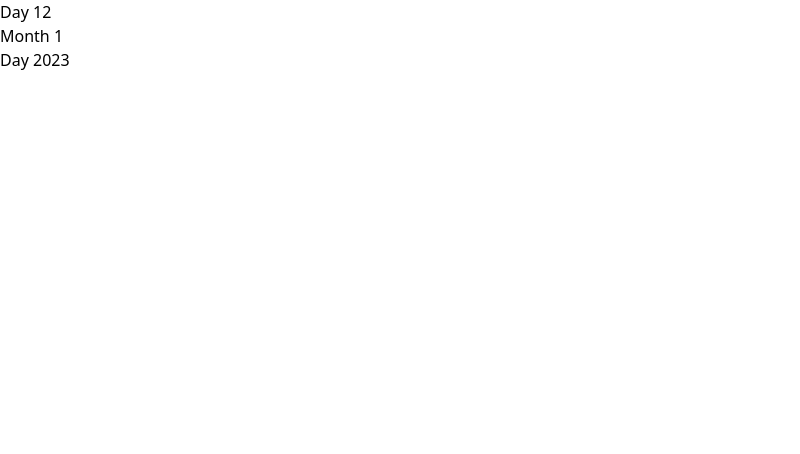
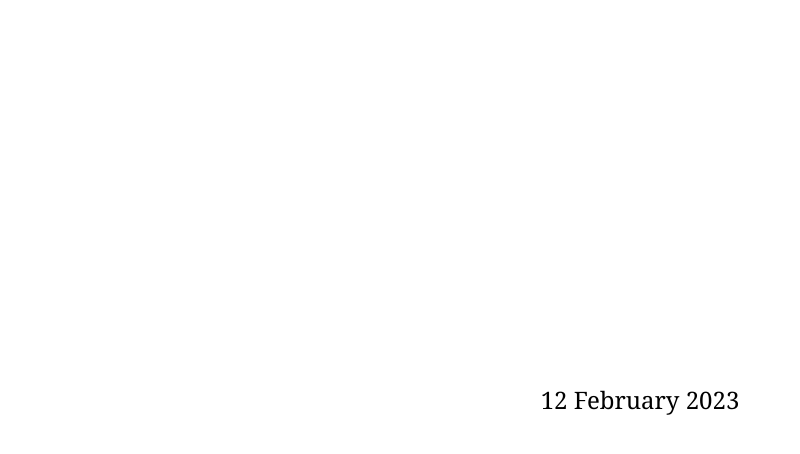
Before and after one commit to bakku/fast-like-east, a Vue app: page /days/2023/1/12 in a window 1280 px wide. Shown: the top 454 px of the page, without its empty margins (0-800 px from the left). Built offline with nearby package versions, Linux system fonts and the light colour scheme.

Commit message:
Show date depending on current locale

```diff
--- a/package.json
+++ b/package.json
@@ -14,6 +14,7 @@
   "dependencies": {
     "date-fns": "^2.29.3",
     "vue": "^3.2.45",
+    "vue-i18n": "^9.2.2",
     "vue-router": "^4.1.6"
   },
   "devDependencies": {
--- /dev/null
+++ b/src/i18n/index.ts
@@ -0,0 +1,8 @@
+export default {
+  de: {
+    dateFormat: "dd. MMMM yyyy",
+  },
+  en: {
+    dateFormat: "dd MMMM yyyy",
+  },
+};
--- a/src/lib/helpers.ts
+++ b/src/lib/helpers.ts
@@ -1,4 +1,11 @@
+import { Locale } from "@/lib/types";
+
 export const isPositiveInteger = (str: string) => {
   const num = Number(str);
   return Number.isInteger(num) && num > 0;
 };
+
+export const getCurrentLocale = () => {
+  if (navigator.language.split("-")[0] === "de") return Locale.DE;
+  return Locale.EN;
+};
--- /dev/null
+++ b/src/lib/types.ts
@@ -0,0 +1,4 @@
+export enum Locale {
+  DE,
+  EN,
+}
--- a/src/main.ts
+++ b/src/main.ts
@@ -1,11 +1,23 @@
 import { createApp } from "vue";
+import { createI18n } from "vue-i18n";
+
 import App from "@/App.vue";
 import router from "@/router";
+import translations from "@/i18n";
 
 import "@/assets/styles.css";
+import { getCurrentLocale } from "@/lib/helpers";
+import { Locale } from "@/lib/types";
+
+const i18n = createI18n({
+  locale: getCurrentLocale() === Locale.DE ? "de" : "en",
+  fallbackLocale: "en",
+  messages: translations,
+});
 
 const app = createApp(App);
 
+app.use(i18n);
 app.use(router);
 
 app.mount("#app");
--- a/src/views/DayView.vue
+++ b/src/views/DayView.vue
@@ -1,13 +1,27 @@
 <script setup lang="ts">
-defineProps<{
+import { format } from "date-fns";
+import deLocale from "date-fns/locale/de";
+import enLocale from "date-fns/locale/en-GB";
+import { getCurrentLocale } from "@/lib/helpers";
+import { Locale } from "@/lib/types";
+
+const props = defineProps<{
   day: number;
   month: number;
   year: number;
 }>();
+
+const date = new Date(props.year, props.month, props.day);
 </script>
 
 <template>
-  <p>Day {{ day }}</p>
-  <p>Month {{ month }}</p>
-  <p>Day {{ year }}</p>
+  <main class="flex h-screen justify-center items-center">
+    <p class="text-2xl font-serif">
+      {{
+        format(date, $t("dateFormat"), {
+          locale: getCurrentLocale() === Locale.DE ? deLocale : enLocale,
+        })
+      }}
+    </p>
+  </main>
 </template>
```
Also changed, not shown: 1 other file (tests, documents, lock files or other folders).
